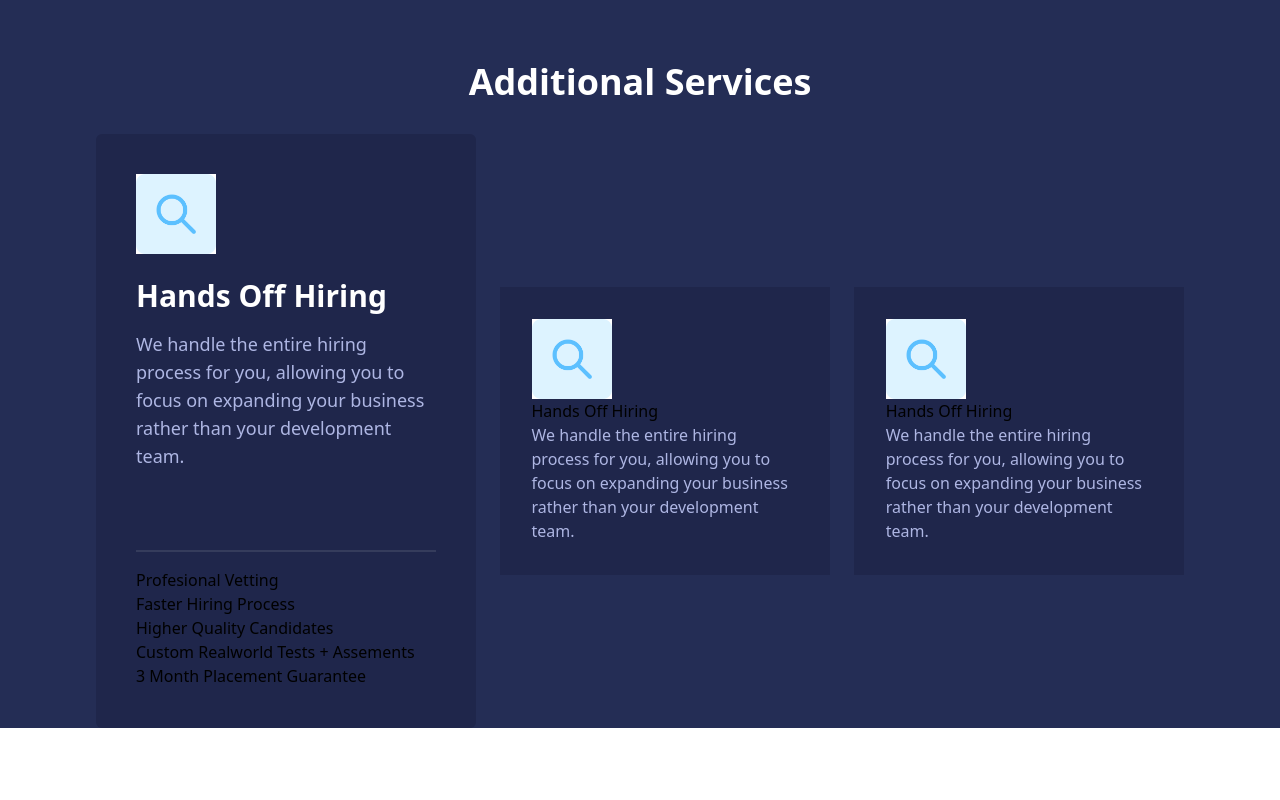
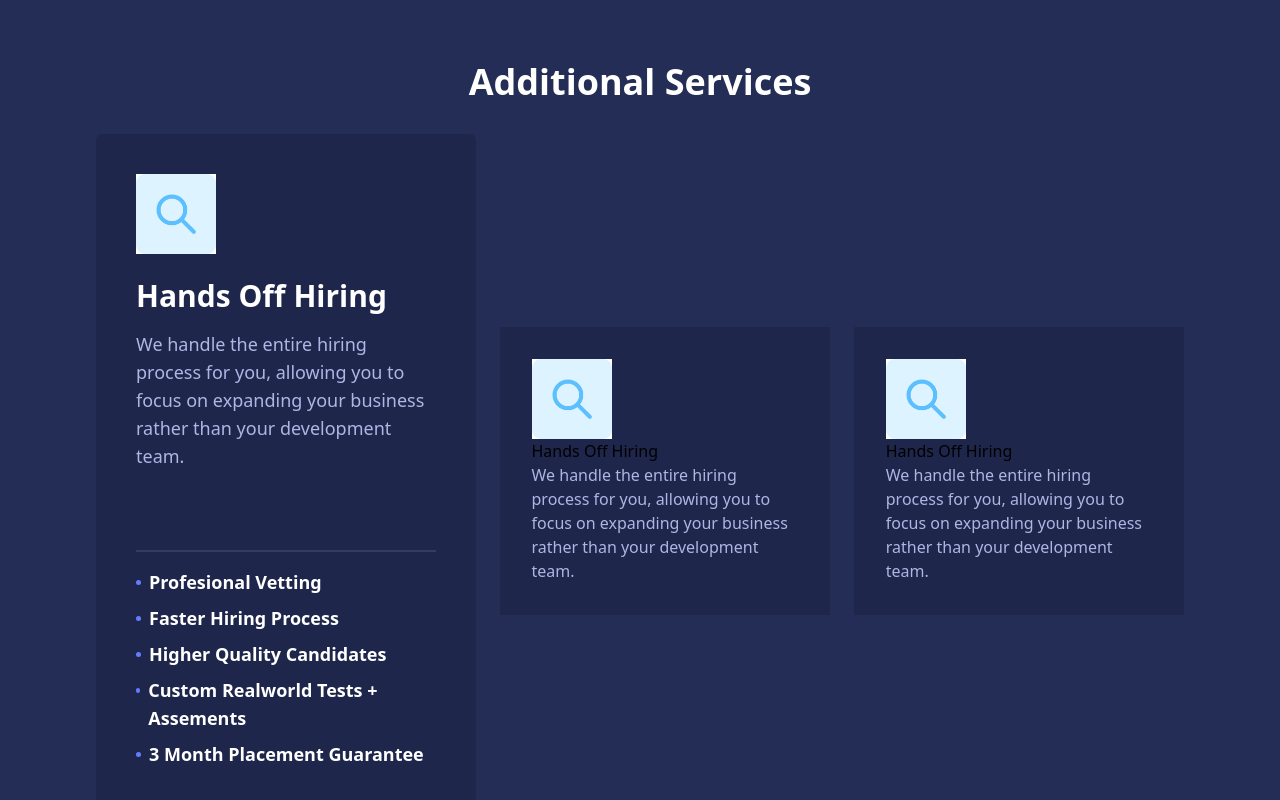
Before and after one commit to emmypuch/vue-school-app-conversion, a Vue app: page / in a window 1280 px wide. Shown: the part 3147-3947 px from the top of the page. Before the commit the page ends 3875 px from the top, so only its background shows below. Built offline with nearby package versions, Linux system fonts and the light colour scheme.

Commit message:
modified card content

```diff
--- a/src/components/Service.vue
+++ b/src/components/Service.vue
@@ -11,11 +11,40 @@
         </p>
         <div class="border mt-20"></div>
         <ul class="mt-4">
-          <li>Profesional Vetting</li>
-          <li>Faster Hiring Process</li>
-          <li>Higher Quality Candidates</li>
-          <li>Custom Realworld Tests + Assements</li>
-          <li>3 Month Placement Guarantee</li>
+          <div class="flex">
+            <div class="circle mt-3"></div>
+            <li class="ml-2 text-white text-lg font-bold">
+              Profesional Vetting
+            </li>
+          </div>
+
+          <div class="flex">
+            <div class="circle mt-5"></div>
+            <li class="ml-2 text-lg font-bold text-white mt-2">
+              Faster Hiring Process
+            </li>
+          </div>
+
+          <div class="flex">
+            <div class="circle mt-5"></div>
+            <li class="ml-2 text-lg font-bold text-white mt-2">
+              Higher Quality Candidates
+            </li>
+          </div>
+
+          <div class="flex">
+            <div class="circle mt-5"></div>
+            <li class="ml-2 text-lg font-bold text-white mt-2">
+              Custom Realworld Tests + Assements
+            </li>
+          </div>
+
+          <div class="flex">
+            <div class="circle mt-5"></div>
+            <li class="ml-2 text-lg font-bold text-white mt-2">
+              3 Month Placement Guarantee
+            </li>
+          </div>
         </ul>
       </div>
 
@@ -70,4 +99,11 @@ div.border {
 p {
   color: #aeb6e3;
 }
+
+.circle {
+  background-color: #667cff;
+  border-radius: 50%;
+  height: 5px;
+  width: 5px;
+}
 </style>
```
